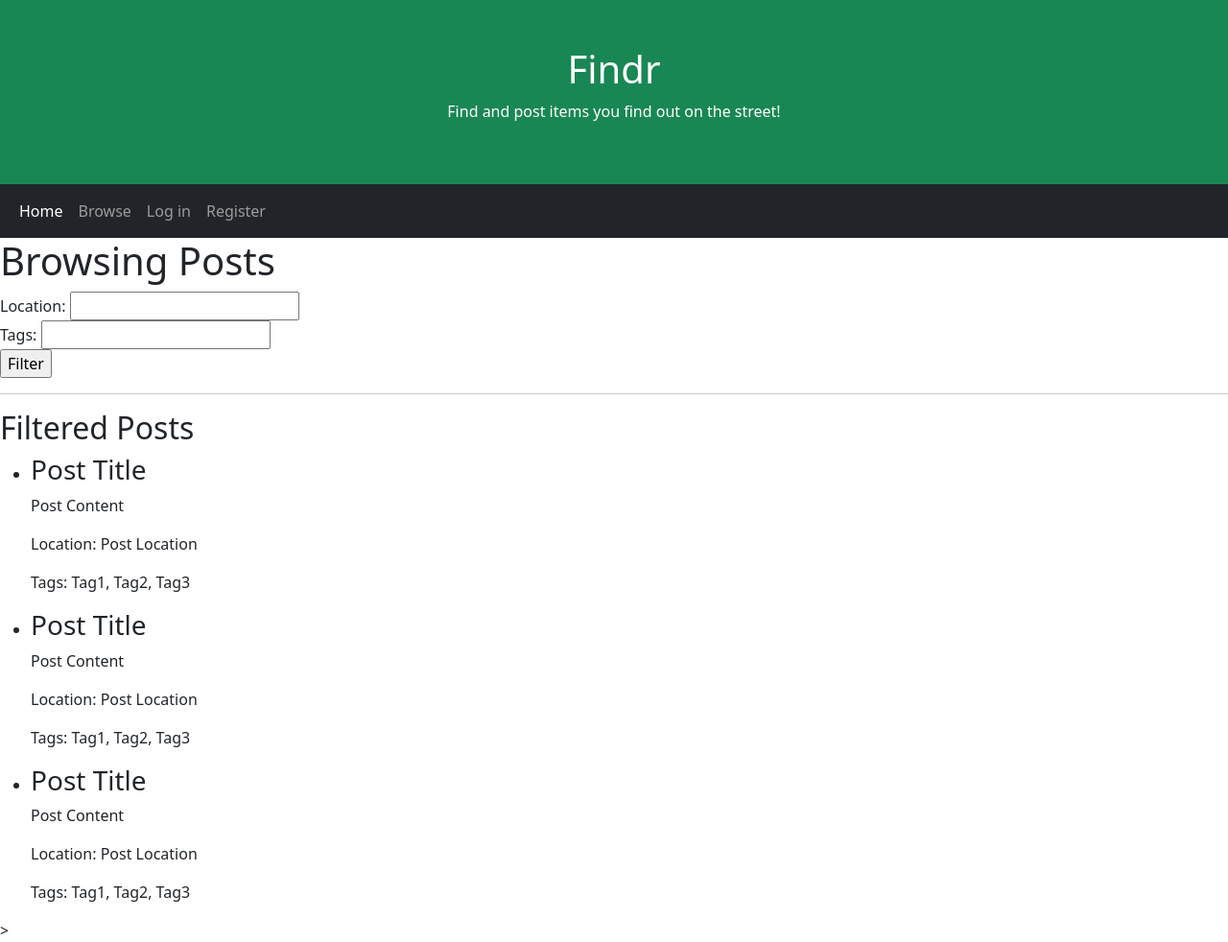
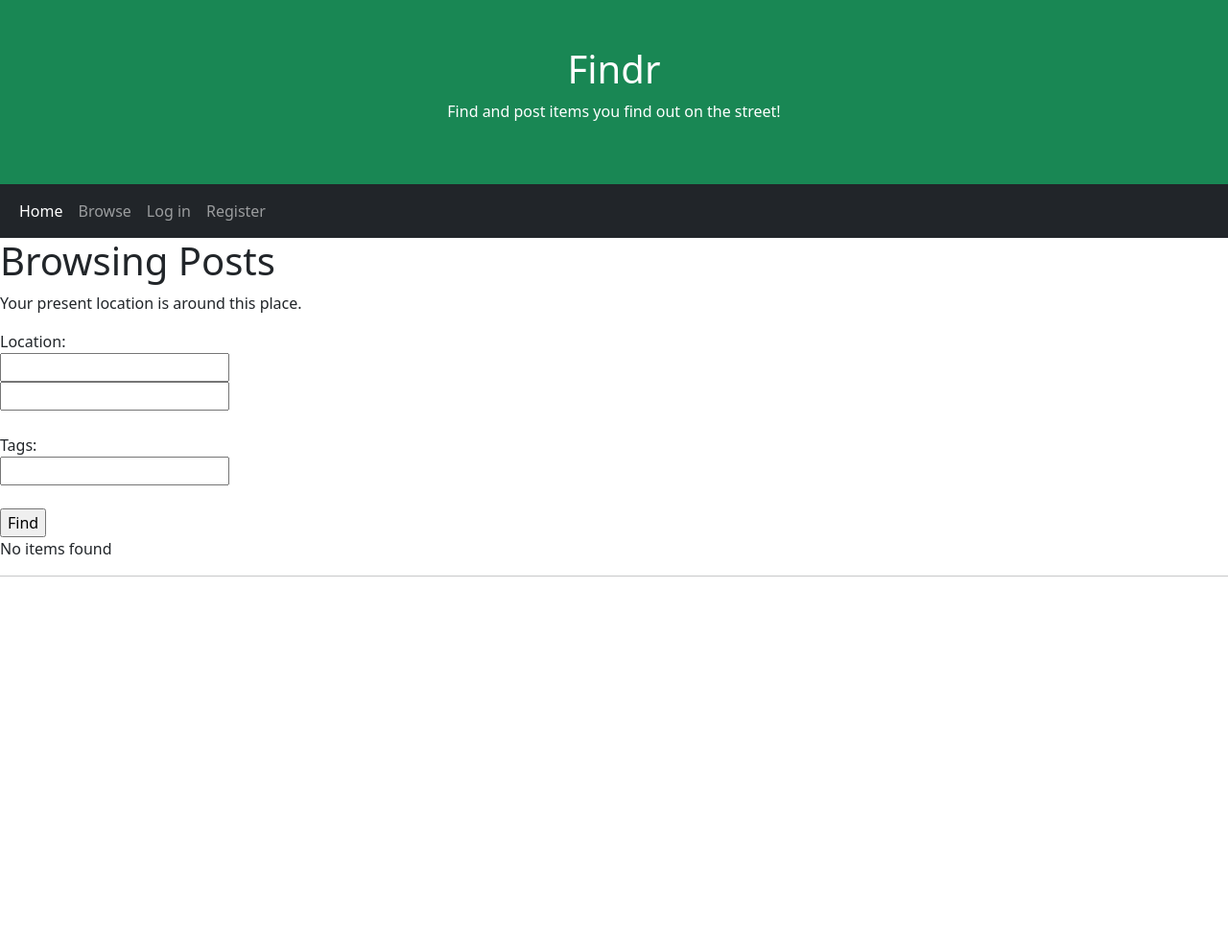
Before and after one commit to virenmparmar/HackNYU, a Django app: page /browse in a window 1280 px wide. Shown: the whole page at 96% size. After the commit the page ends 601 px from the top, so only its background shows below. Run offline with Django 4.2, Linux system fonts and the light colour scheme; some libraries are stand-ins or nearby versions.

Commit message:
added browsing details

```diff
--- a/finder/findR/views.py
+++ b/finder/findR/views.py
@@ -57,6 +57,7 @@ def add_listing(request):
         latitude=request.POST["post-latitude"],
         status='A',
         rating=0,
+        title=request.POST["post-title"],
         )
         message = "Listing added"
         return render(request, "add_listing.html", {"message": message, "file_url": file_url})
@@ -67,18 +68,16 @@ def add_listing(request):
 def browse(request):
     if(request.method == "POST"):
         try:
-            ItemListings.objects.create(
-            user_id=User.objects.get(username=request.POST["username"]),
-            photo_path=request.POST["photo_path"],
-            longitutude=request.POST["longitude"],
-            latitude=request.POST["latitude"],
-            status=request.POST["status"],
-            rating=request.POST["rating"],
+            items = ItemListings.objects.filter(
+                latitude__range=(float(request.POST["post-latitude"])-1,float(request.POST["post-latitude"])+1),
+                longitutude__range=(float(request.POST["post-longitude"])-1,float(request.POST["post-longitude"])+1),
             )
-            message = "Listing added"
-            return render(request, "login.html", {"message": message})
-        except:
+            print(items)
+            return render(request, "browse.html", {"items": items})
+        except Exception as e:
+            print(e)
             message = "Invalid username"
+            return render(request, "browse.html", {"message": message})
 
     else:
         return render(request, "browse.html")
--- a/templates/browse.html
+++ b/templates/browse.html
@@ -4,45 +4,59 @@
 
 <div>
 	<h1>Browsing Posts</h1>
+	<p> Your present location is around this place.</p>
+	<!-- <iframe id="map" width="600" height="450" frameborder="0" style="border:0"
+    src="https://www.google.com/maps/embed/v1/view?key=&zoom=14"
+    allowfullscreen></iframe> -->
+	<form action="#" method="POST">
+		{% csrf_token %}
+		<label for="filter-location">Location:</label> <br>
+		<input type="text" id="post-latitude" name="post-latitude" readonly="true"><br>
+		<input type="text" id="post-longitude" name="post-longitude" readonly="true"><br>
 
-	<form action="#" method="GET">
-		<label for="filter-location">Location:</label>
-		<input type="text" id="filter-location" name="location">
 		<br>
 
-		<label for="filter-tags">Tags:</label>
+		<label for="filter-tags">Tags:</label> <br>
 		<input type="text" id="filter-tags" name="tags">
 		<br>
+		<br>
 
-		<input type="submit" value="Filter">
+		<input type="submit" value="Find">
 	</form>
+	{% if items %}
+		{% for item in items %}
+			<div>
+				<h2>{{ item.title }}</h2>
+				<p>Location: {{ item.latitude }}, {{ item.longitutude }}</p>
+				<p>Photo:</p>
+					<img src="{{ image.url }}" class="img-fluid">
+			</div>
+		{% endfor %}
+	{% else %}
+		<p> No items found </p>
+	{% endif %}
+	<hr>
+	<script src="https://maps.googleapis.com/maps/api/js?key=&&callback=initMap"></script>
+	<script>
+		navigator.geolocation.getCurrentPosition(function(position) {
+          var latitude = 40.694682;
+          var longitude = -73.9858714;
+          latitude = position.coords.latitude;
+          longitude = position.coords.longitude;
+		  var post_latitude = document.getElementById("post-latitude");
+		  post_latitude.value = latitude;
+		  var post_longitude = document.getElementById("post-longitude");
+		  post_longitude.value = longitude;
+          // Set the center of the map to the user's location
+          const map = document.getElementById('map');
+          const url = new URL(map.src);
+          url.searchParams.set('center', `${latitude},${longitude}`);
+          map.src = url.toString();
+        });
 
-	<hr>
+	</script>
+	</script>
 
-	<h2>Filtered Posts</h2>
-
-	<ul>
-		<!-- Loop through the filtered posts and display them as list items -->
-		<!-- You will need to generate this list dynamically on the server-side using a programming language -->
-		<li>
-			<h3>Post Title</h3>
-			<p>Post Content</p>
-			<p>Location: Post Location</p>
-			<p>Tags: Tag1, Tag2, Tag3</p>
-		</li>
-		<li>
-			<h3>Post Title</h3>
-			<p>Post Content</p>
-			<p>Location: Post Location</p>
-			<p>Tags: Tag1, Tag2, Tag3</p>
-		</li>
-		<li>
-			<h3>Post Title</h3>
-			<p>Post Content</p>
-			<p>Location: Post Location</p>
-			<p>Tags: Tag1, Tag2, Tag3</p>
-		</li>
-	</ul>
-</div>>
+</div>
 
 {% endblock %}
```
Also changed, not shown: templates/add_listing.html (+0 -18 lines).
